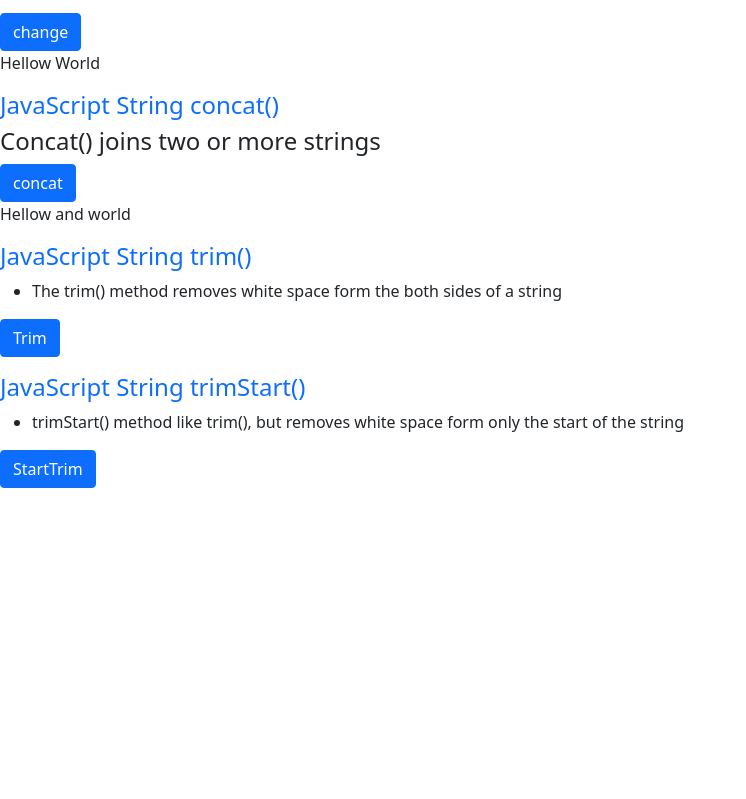
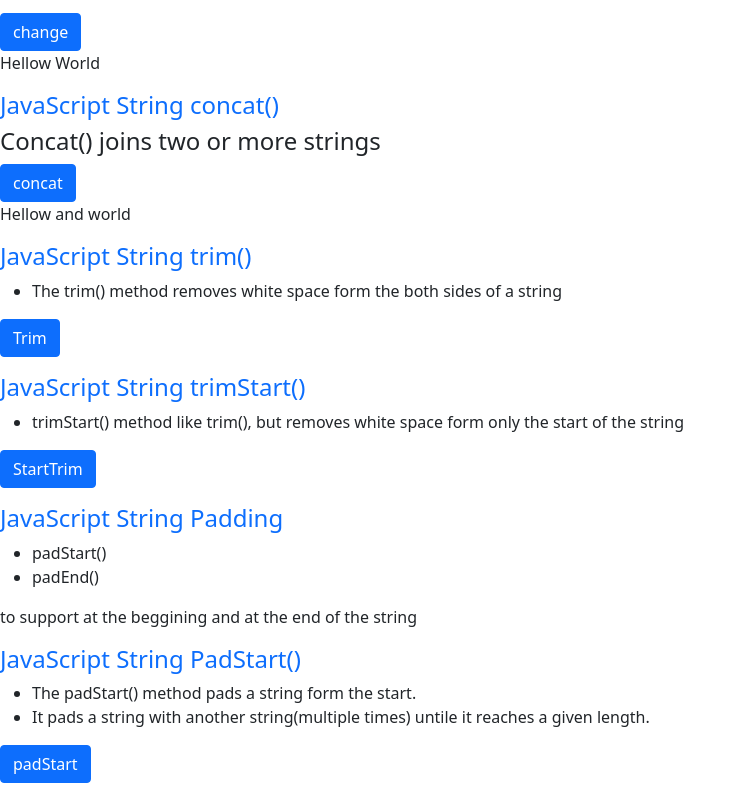
Before and after one commit to TaslimAnjumZisan/JS-work, a plain HTML site: page index.html in a window 1280 px wide. Shown: the part 3725-4524 px from the top of the page, without its empty margins (0-746 px from the left). Before the commit the page ends 4229 px from the top, so only its background shows below. Drawn offline with Linux system fonts and the light colour scheme.

Commit message:
upto padding start

```diff
--- a/Asset/js/index.js
+++ b/Asset/js/index.js
@@ -124,6 +124,17 @@ function startSTrim(){
   document.getElementById("trm2").innerHTML=x.trimStart();
 
 }
+function startPad(){
+  let text="3";
+  document.getElementById("Strpd").innerHTML=text.padStart(4,"X");
+}
+
+function startPad(){
+  let text="3";
+  document.getElementById("Strpd").innerHTML=text.padStart(4,"X");
+
+}
+
     // const myButton = document.querySelector('#myButton');
 
     // myButton.addEventListener('click', () => {
--- a/index.html
+++ b/index.html
@@ -212,6 +212,22 @@
           <p id="trm2"></p>
         </div>
 
+        <div>
+          <h4 class="text-primary"> JavaScript String Padding</h4>
+          <ul>
+            <li>padStart()</li>
+            <li>padEnd()</li>
+          </ul>
+          <p>to support at the beggining and at the end of the string</p>
+          <h4 class=" text-primary">JavaScript String PadStart()</h4>
+          <ul>
+            <li>The <span>padStart()</span> method pads a string form the start.</li>
+            <li>It pads a string with another string(multiple times) untile it reaches a given length.</li>
+          </ul>
+          <button class="btn btn-primary" onclick="startPad()">padStart</button>
+          <p id="Strpd"></p>
+        </div>
+
 
         <!-- <div class="toast fade hide" role="alert" aria-live="assertive" aria-atomic="true">
           <div class="toast-header">
```
